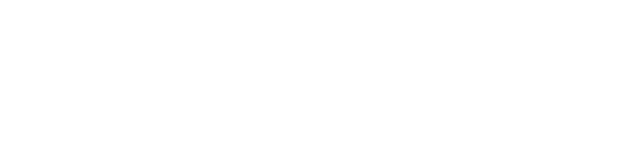
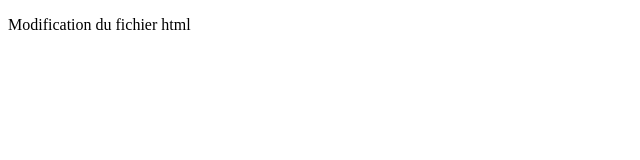
Before and after one commit to AntoineCerqueus/TEST2, a plain HTML site: page index.html in a window 1280 px wide. Shown: the whole page, without its empty margins (0-640 px from the left). Drawn offline with Linux system fonts and the light colour scheme.

Commit message:
modification du html & ajout du fichier txt

```diff
--- a/index.html
+++ b/index.html
@@ -6,6 +6,8 @@
     <title>Document</title>
 </head>
 <body>
-
+    <p>
+        Modification du fichier html
+    </p>
 </body>
 </html>
```
Also changed, not shown: projet.txt (added).
